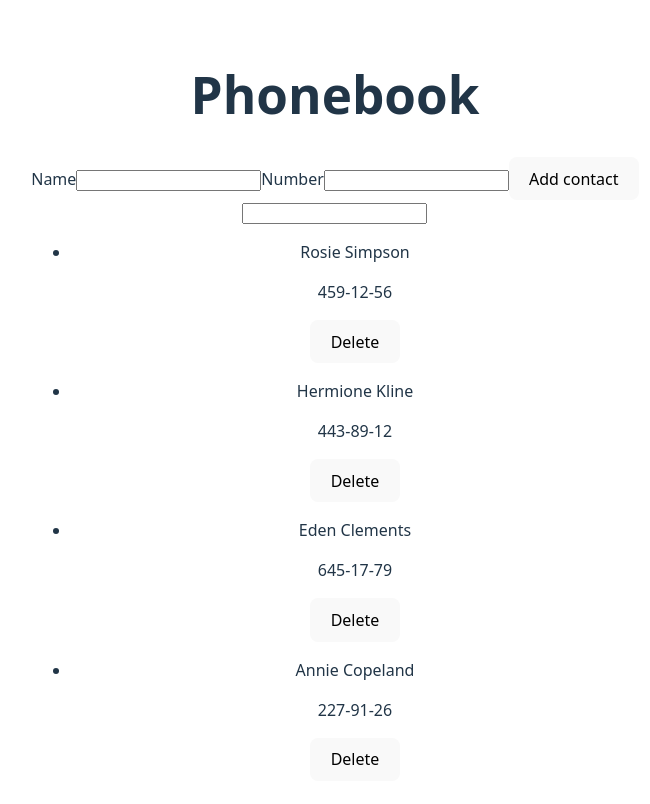
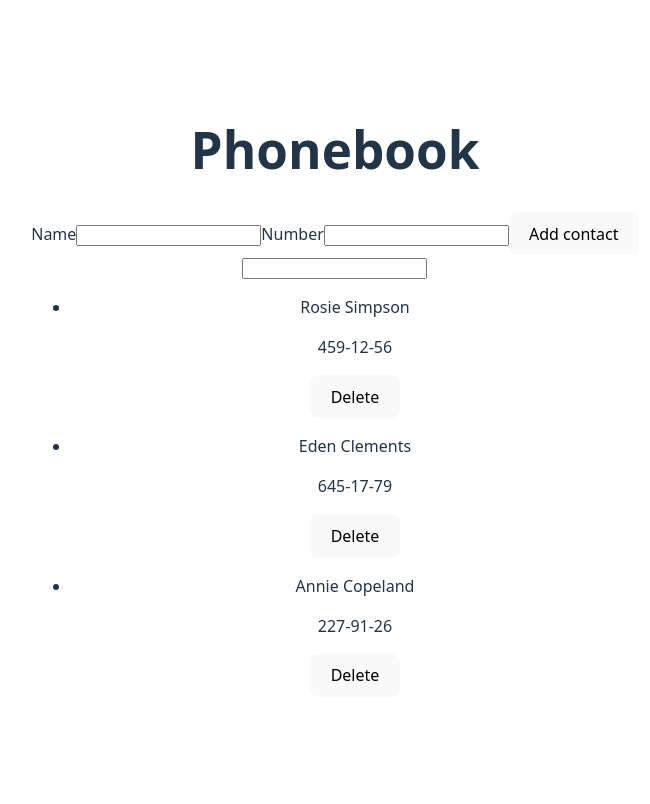
Before and after one commit to vitalii-mieliet/goit-react-hw-03, a React (Vite) app: page / in a window 1280 px wide. Shown: the top 804 px of the page, without its empty margins (305-955 px from the left). Built offline with nearby package versions, Linux system fonts and the light colour scheme.

Commit message:
feat: add remove contact by id

```diff
--- a/src/App.jsx
+++ b/src/App.jsx
@@ -17,14 +17,19 @@ function App() {
     });
   };
 
+  const removeContactById = (contactId) => {
+    setContacts((prevContacts) =>
+      prevContacts.filter((contact) => contact.id !== contactId)
+    );
+  };
+
   return (
     <div>
       <h1>Phonebook</h1>
       <ContactForm addContact={addContact} />
       <SearchBox />
-      <ContactList contacts={contacts} />
+      <ContactList contacts={contacts} removeContact={removeContactById} />
     </div>
   );
 }
-
 export default App;
--- a/src/components/Contact/Contact.jsx
+++ b/src/components/Contact/Contact.jsx
@@ -1,11 +1,18 @@
-const Contact = ({ contact: { name, number, id } }) => {
+const Contact = ({ contact: { name, phone, id }, removeContact }) => {
   return (
     <li>
       <div>
         <p>{name}</p>
-        <p>{number}</p>
+        <p>{phone}</p>
       </div>
-      <button type="button">Delete</button>
+      <button
+        type="button"
+        onClick={() => {
+          removeContact(id);
+        }}
+      >
+        Delete
+      </button>
     </li>
   );
 };
--- a/src/components/ContactForm/ContactForm.jsx
+++ b/src/components/ContactForm/ContactForm.jsx
@@ -11,12 +11,12 @@ const ContactForm = ({ addContact }) => {
     actions.resetForm();
   };
   return (
-    <Formik initialValues={{ name: "", number: "" }} onSubmit={handleSubmit}>
+    <Formik initialValues={{ name: "", phone: "" }} onSubmit={handleSubmit}>
       <Form>
         <label htmlFor={nameId}>Name</label>
         <Field name="name" type="text" id={nameId} />
         <label htmlFor={phoneId}>Number</label>
-        <Field name="number" type="phone" id={phoneId} />
+        <Field name="phone" type="phone" id={phoneId} />
         <button type="submit">Add contact</button>
       </Form>
     </Formik>
--- a/src/components/ContactList/ContactList.jsx
+++ b/src/components/ContactList/ContactList.jsx
@@ -1,10 +1,14 @@
 import Contact from "../Contact/Contact";
 
-const ContactList = ({ contacts }) => {
+const ContactList = ({ contacts, removeContact }) => {
   return (
     <ul>
       {contacts.map((contact) => (
-        <Contact key={contact.id} contact={contact} />
+        <Contact
+          key={contact.id}
+          contact={contact}
+          removeContact={removeContact}
+        />
       ))}
     </ul>
   );
--- a/src/data/initContacts.json
+++ b/src/data/initContacts.json
@@ -1,6 +1,5 @@
 [
-  { "id": "id-1", "name": "Rosie Simpson", "number": "459-12-56" },
-  { "id": "id-2", "name": "Hermione Kline", "number": "443-89-12" },
-  { "id": "id-3", "name": "Eden Clements", "number": "645-17-79" },
-  { "id": "id-4", "name": "Annie Copeland", "number": "227-91-26" }
+  { "id": "id-1", "name": "Rosie Simpson", "phone": "459-12-56" },
+  { "id": "id-3", "name": "Eden Clements", "phone": "645-17-79" },
+  { "id": "id-4", "name": "Annie Copeland", "phone": "227-91-26" }
 ]
```
